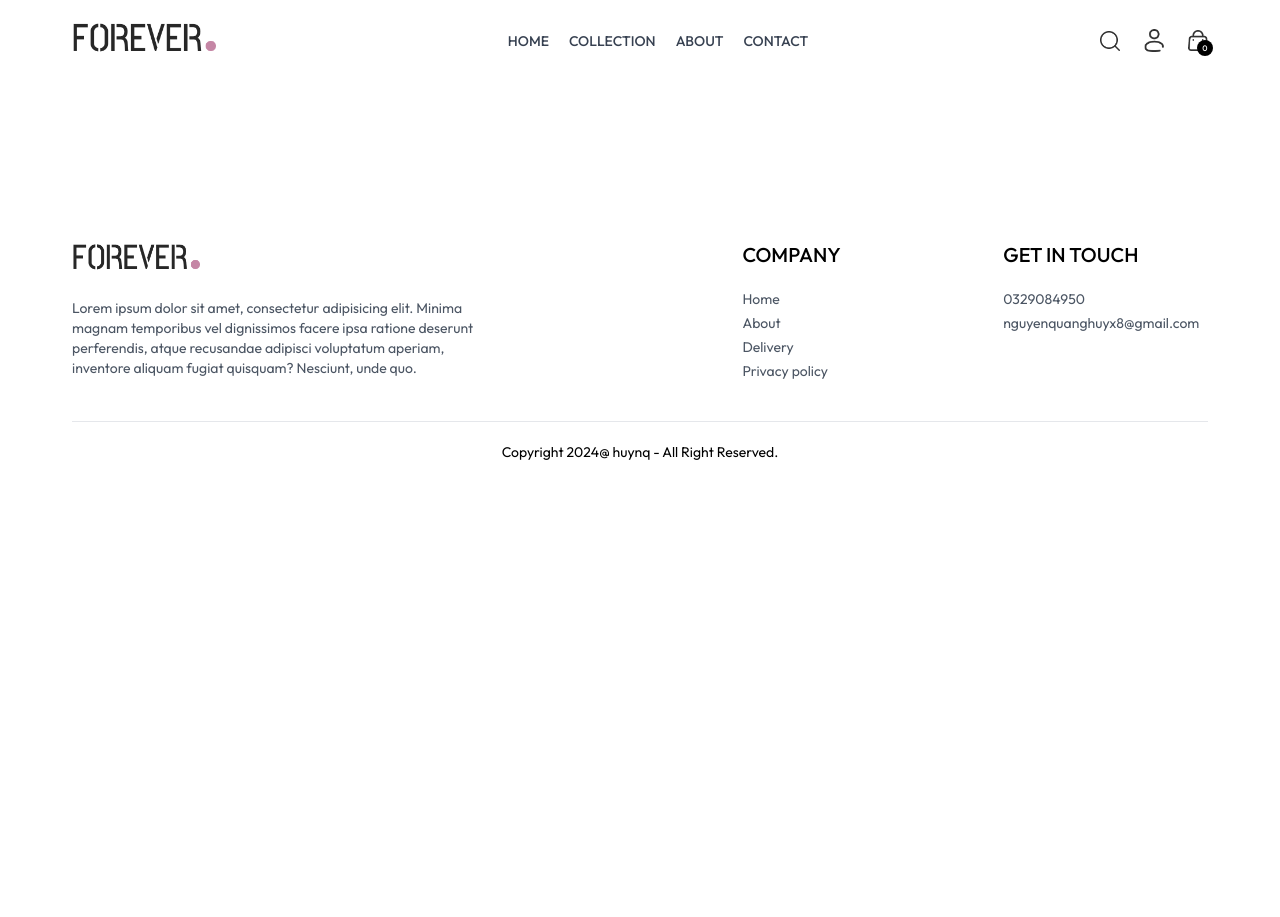
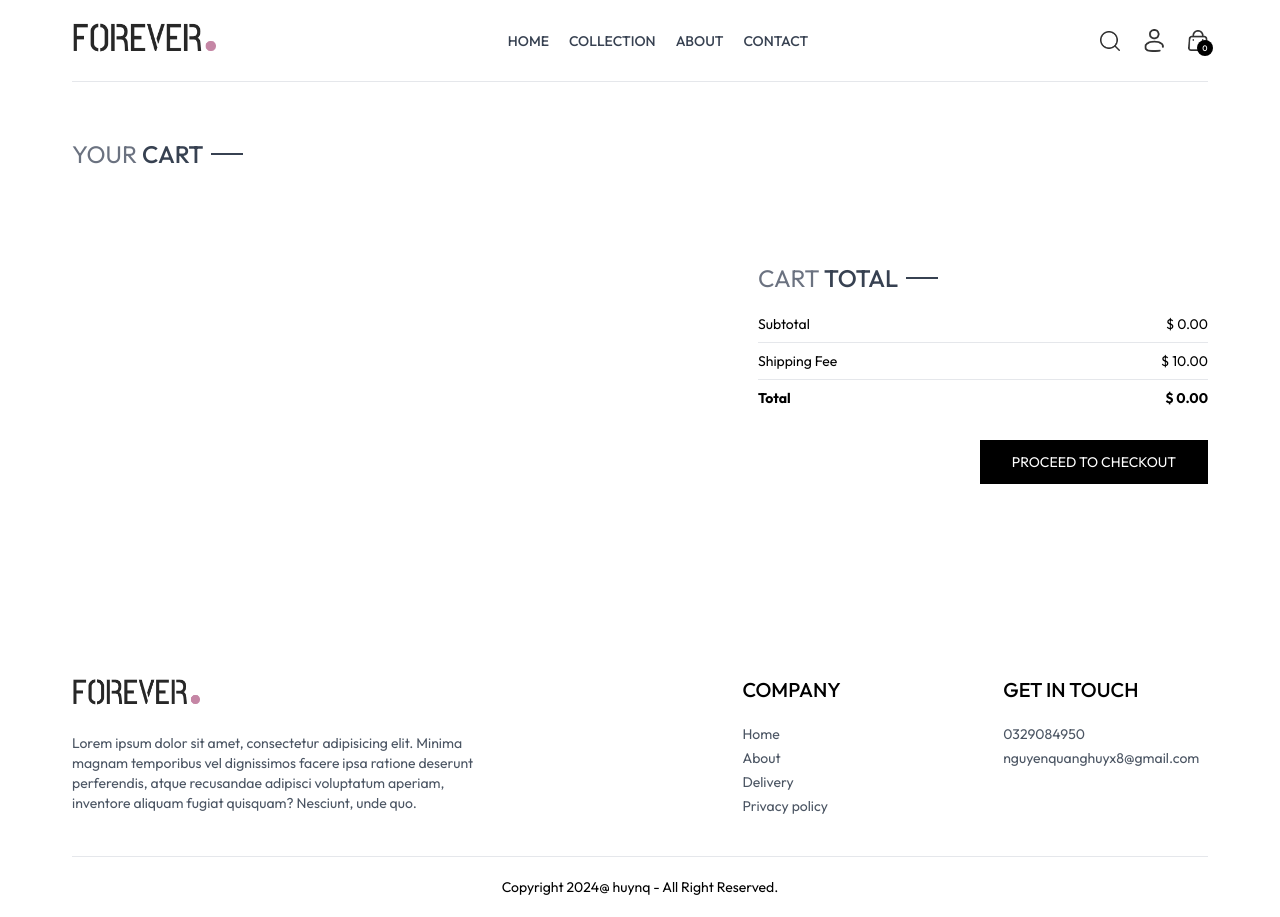
Before and after one commit to huynq9/forever-clothes-MERN-js, a React (Vite) app in the folder frontend/: page /cart in a window 1280 px wide. Before the commit the page ends 800 px from the top, so only its background shows below. Built offline with nearby package versions, Linux system fonts and the light colour scheme.

Commit message:
Cart Page

```diff
--- /dev/null
+++ b/frontend/src/components/CartTotal.jsx
@@ -0,0 +1,39 @@
+import React, { useContext } from "react";
+import { ShopContext } from "../context/ShopContext";
+import Title from "./Title";
+
+const CartTotal = () => {
+  const { currency, getCartAmount, delivery_fee } = useContext(ShopContext);
+  return (
+    <div className="w-full">
+      <div className="text-2xl ">
+        <Title text1={"CART"} text2={"TOTAL"} />
+      </div>
+      <div className="flex flex-col gap-2 mt-2 text-sm">
+        <div className="flex justify-between">
+          <p>Subtotal</p>
+          <p>
+            {currency} {getCartAmount()}.00
+          </p>
+        </div>
+        <hr />
+        <div className="flex justify-between">
+          <p>Shipping Fee</p>
+          <p>
+            {currency} {delivery_fee}.00
+          </p>
+        </div>
+        <hr />
+        <div className="flex justify-between">
+          <b>Total</b>
+          <b>
+            {currency}{" "}
+            {getCartAmount() === 0 ? 0 : getCartAmount() + delivery_fee}.00
+          </b>
+        </div>
+      </div>
+    </div>
+  );
+};
+
+export default CartTotal;
--- a/frontend/src/context/ShopContext.jsx
+++ b/frontend/src/context/ShopContext.jsx
@@ -1,6 +1,7 @@
 import { createContext, useEffect, useState } from "react";
 import { products } from "../assets/frontend_assets/assets";
 import { toast } from "react-toastify";
+import { useNavigate } from "react-router-dom";
 export const ShopContext = createContext();
 
 const ShopContextProvider = (props) => {
@@ -10,6 +11,7 @@
   const [search, setSearch] = useState("");
   const [showSearch, setShowSearch] = useState(false);
   const [cartItems, setCartItem] = useState({});
+  const navigate = useNavigate();
 
   const addToCart = async (itemId, size) => {
     if (!size) {
@@ -52,6 +54,29 @@
     return totalCount;
   };
 
+  const updateQuantity = async (itemId, size, quantity) => {
+    let cartData = structuredClone(cartItems);
+    cartData[itemId][size] = quantity;
+    setCartItem(cartData);
+  };
+  const getCartAmount = () => {
+    let totalAmount = 0;
+    for (const items in cartItems) {
+      let itemInfo = products.find((product) => product._id === items);
+      for (const item in cartItems[items]) {
+        try {
+          if (cartItems[items][item] > 0) {
+            totalAmount += itemInfo.price * cartItems[items][item];
+          }
+        } catch (error) {
+          toast.error(error);
+        }
+      }
+    }
+
+    return totalAmount;
+  };
+
   const value = {
     products,
     currency,
@@ -63,6 +88,9 @@
     cartItems,
     addToCart,
     getCartCount,
+    updateQuantity,
+    getCartAmount,
+    navigate,
   };
   return (
     <ShopContext.Provider value={value}>{props.children}</ShopContext.Provider>
--- a/frontend/src/pages/Cart.jsx
+++ b/frontend/src/pages/Cart.jsx
@@ -1,7 +1,104 @@
-import React from "react";
+import { useContext, useEffect, useState } from "react";
+import { ShopContext } from "../context/ShopContext";
+import Title from "../components/Title";
+import { assets } from "../assets/frontend_assets/assets";
+import CartTotal from "../components/CartTotal";
 
 const Cart = () => {
-  return <div></div>;
+  const { products, currency, cartItems, updateQuantity, navigate } =
+    useContext(ShopContext);
+  const [cartData, setCartData] = useState([]);
+  useEffect(() => {
+    const tempData = [];
+    for (const items in cartItems) {
+      for (const item in cartItems[items]) {
+        if (cartItems[items][item] > 0) {
+          tempData.push({
+            _id: items,
+            size: item,
+            quantity: cartItems[items][item],
+          });
+        }
+      }
+    }
+    setCartData(tempData);
+  }, [cartItems]);
+  return (
+    <div className="border-t pt-14 ">
+      <div className="text-2xl mb-3 ">
+        <Title text1={"YOUR"} text2={"CART"} />
+      </div>
+      <div>
+        {cartData.map((item, index) => {
+          const productData = products.find(
+            (product) => product._id === item._id
+          );
+          return (
+            <div
+              className="py-4 border-t border-b text-gray-700 grid grid-cols-[4fr_0.5fr_0.5fr] sm:grid-cols-[4fr_2fr_0.5fr] items-center gap-4"
+              key={index}
+            >
+              <div className="flex items-start gap-6">
+                <img
+                  src={productData.image[0]}
+                  className="w-16 sm:w-20"
+                  alt=""
+                />
+                <div>
+                  <p className="text-xs sm:text-lg font-medium">
+                    {productData.name}
+                  </p>
+                  <div className="flex items-center gap-5 mt-2 ">
+                    <p>
+                      {currency}
+                      {productData.price}
+                    </p>
+                    <p className="px-2 sm:px-3 sm:py-1 border -bg-slate-50">
+                      {item.size}
+                    </p>
+                  </div>
+                </div>
+              </div>
+              <input
+                onChange={(e) =>
+                  e.target.value === "" || e.target.value === "0"
+                    ? null
+                    : updateQuantity(
+                        item._id,
+                        item.size,
+                        Number(e.target.value)
+                      )
+                }
+                type="number"
+                min={1}
+                defaultValue={item.quantity}
+                className="border max-w-10 sm:max-w-20 px-1 sm:px-2 py-1"
+              />
+              <img
+                onClick={() => updateQuantity(item._id, item.size, 0)}
+                src={assets.bin_icon}
+                className="w-4 mr-4 sm:w-5 cursor-pointer"
+                alt=""
+              />
+            </div>
+          );
+        })}
+      </div>
+      <div className="flex justify-end my-20">
+        <div className="w-full sm:w-[450px]">
+          <CartTotal />
+          <div className="w-ful text-end">
+            <button
+              onClick={() => navigate("/place-order")}
+              className="bg-black text-white text-sm my-8 px-8 py-3 "
+            >
+              PROCEED TO CHECKOUT
+            </button>
+          </div>
+        </div>
+      </div>
+    </div>
+  );
 };
 
 export default Cart;
--- a/frontend/src/pages/Product.jsx
+++ b/frontend/src/pages/Product.jsx
@@ -16,7 +16,6 @@
       if (item._id === productId) {
         setProductData(item);
         setImage(item.image[0]);
-        console.log(item);
         return null;
       }
     });
```
